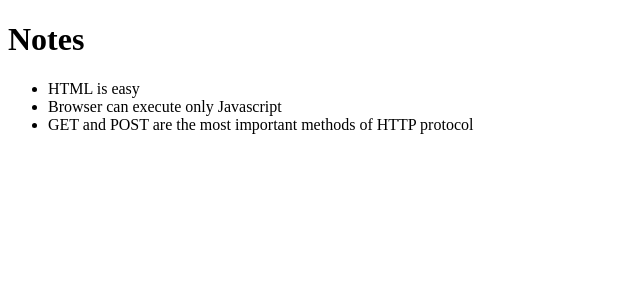
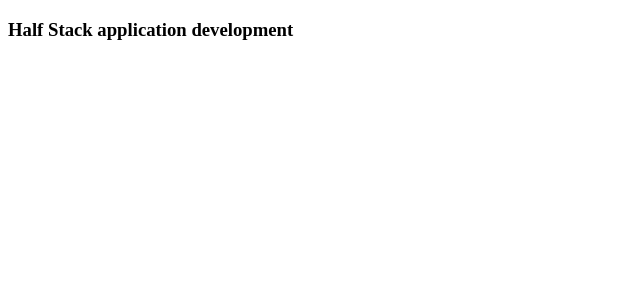
Before and after one commit to Huskey231/FullStackOpen2020, a React (Create React App) app in the folder part2/: page / in a window 1280 px wide. Shown: the top 300 px of the page, without its empty margins (0-640 px from the left). Built offline with nearby package versions, Linux system fonts and the light colour scheme.

Commit message:
Cooking with gas. Now objects being passed correctly.

```diff
--- /dev/null
+++ b/part2/src/App.js
@@ -0,0 +1,31 @@
+import React from 'react'
+import Course from './components/Course'
+
+const App = () => {
+  console.log("1")
+  const course = {
+    id: 1,
+    name: 'Half Stack application development',
+    parts: [
+      {
+        name: 'Fundamentals of React',
+        exercises: 10,
+        id: 1
+      },
+      {
+        name: 'Using props to pass data',
+        exercises: 7,
+        id: 2
+      },
+      {
+        name: 'State of a component',
+        exercises: 14,
+        id: 3
+      }
+    ]
+  }
+
+  return <Course course={course} />
+}
+
+export default App
--- /dev/null
+++ b/part2/src/components/Course.js
@@ -0,0 +1,17 @@
+import React from 'react'
+
+const Course = ({course}) => {
+    const courseTitle = course.name
+    return(
+        <div>
+            <h3>{course.name}</h3>
+            <ul></ul>
+        </div>
+    )
+}
+
+const Part = () => {
+
+}
+
+export default Course
--- a/part2/src/index.js
+++ b/part2/src/index.js
@@ -1,47 +1,38 @@
 import React from 'react'
 import ReactDOM from 'react-dom'
+import Course from './components/Course'
+import App from './App'
 
-const notes = [
-  {
-    id: 1,
-    content: 'HTML is easy',
-    date: '2019-05-30T17:30:31.098Z',
-    important: true
-  },
-  {
-    id: 2,
-    content: 'Browser can execute only Javascript',
-    date: '2019-05-30T18:39:34.091Z',
-    important: false
-  },
-  {
-    id: 3,
-    content: 'GET and POST are the most important methods of HTTP protocol',
-    date: '2019-05-30T19:20:14.298Z',
-    important: true
-  }
-]
+// const App = () => {
+//   console.log("1")
+//   const course = {
+//     id: 1,
+//     name: 'Half Stack application development',
+//     parts: [
+//       {
+//         name: 'Fundamentals of React',
+//         exercises: 10,
+//         id: 1
+//       },
+//       {
+//         name: 'Using props to pass data',
+//         exercises: 7,
+//         id: 2
+//       },
+//       {
+//         name: 'State of a component',
+//         exercises: 14,
+//         id: 3
+//       }
+//     ]
+//   }
 
-const Note = ({ note }) => {
-  return (
-    <li>{note.content}</li>
-  )
-}
-
-const App = ({ notes }) => {
-  return (
-    <div>
-      <h1>Notes</h1>
-      <ul>
-        {notes.map(note =>
-          <Note key={note.id} note={note} />
-        )}
-      </ul>
-    </div>
-  )
-}
+//   return (
+//     <Course course={course} />
+//   )
+// }
 
 ReactDOM.render(
-  <App notes={notes} />,
+  <App />,
   document.getElementById('root')
 )
```
Also changed, not shown: part2/src/components/Note.js (added, +9 -0 lines).
